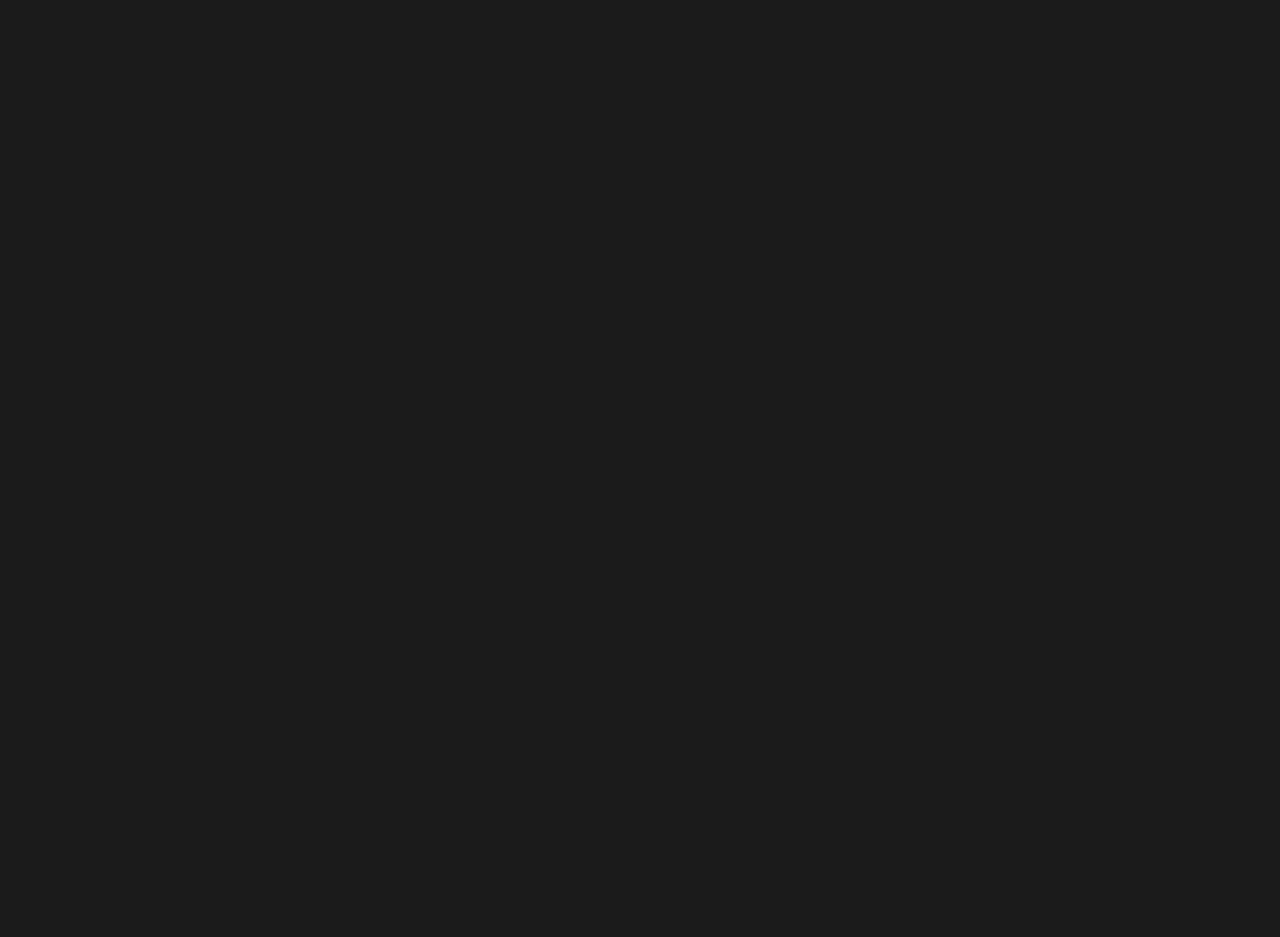
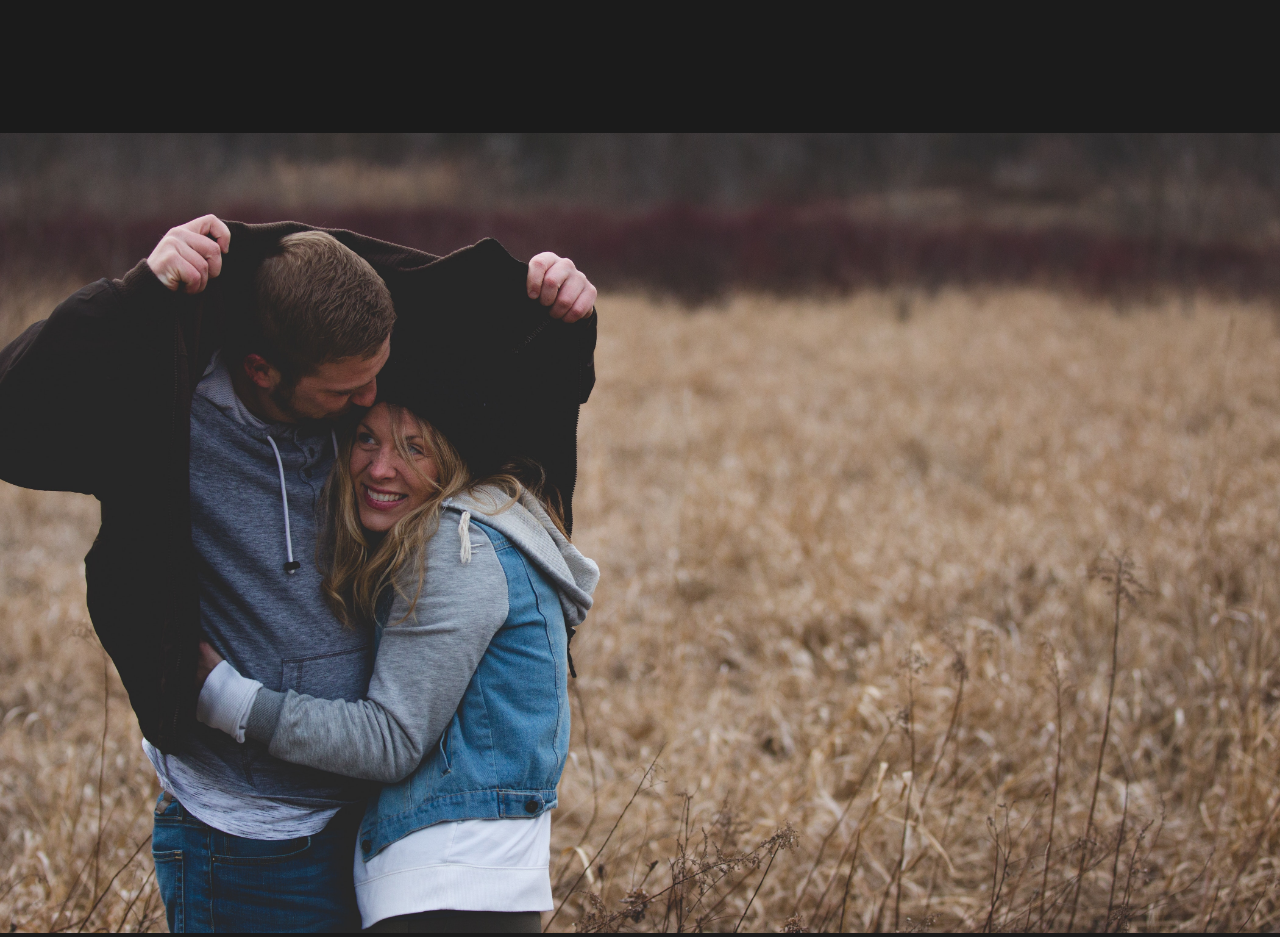
Before and after one commit to Laika-Beats/Animated-React-Website, a React (Create React App) app: page /work/good-times in a window 1280 px wide. Shown: the part 1480-2417 px from the top of the page. Before the commit the page ends 1613 px from the top, so only its background shows below. Built offline with nearby package versions, Linux system fonts and the light colour scheme; a web font is replaced by a local one.

Commit message:
dyanmic details and links

```diff
--- a/src/pages/MovieDetail.js
+++ b/src/pages/MovieDetail.js
@@ -31,6 +31,9 @@ const MovieDetail = () => {
               />
             ))}
           </Awards>
+          <ImageDisplay>
+            <img src={movie.secondaryImg} alt="movie " />
+          </ImageDisplay>
         </Details>
       )}
     </>
@@ -82,6 +85,15 @@ const AwardStyle = styled.div`
   }
 `;
 
+const ImageDisplay = styled.div`
+  min-height: 50vh;
+  img {
+    width: 100%;
+    height: 100vh;
+    object-fit: cover;
+  }
+`;
+
 const Award = ({ title, description }) => {
   return (
     <AwardStyle>
--- a/src/pages/OurWork.js
+++ b/src/pages/OurWork.js
@@ -11,21 +11,21 @@ const OurWork = () => {
       <Movie>
         <h2>The Athlete</h2>
         <div className="line"></div>
-        <Link>
+        <Link to="/work/the-athlete">
           <img src={athlete} alt="athlete" />
         </Link>
       </Movie>
       <Movie>
         <h2>The Racer</h2>
         <div className="line"></div>
-        <Link>
+        <Link to="/work/the-racer">
           <img src={theracer} alt="racer" />
         </Link>
       </Movie>
       <Movie>
         <h2>Good Times</h2>
         <div className="line"></div>
-        <Link>
+        <Link to="/work/good-times">
           <img src={goodtimes} alt="athlete" />
         </Link>
       </Movie>
```
